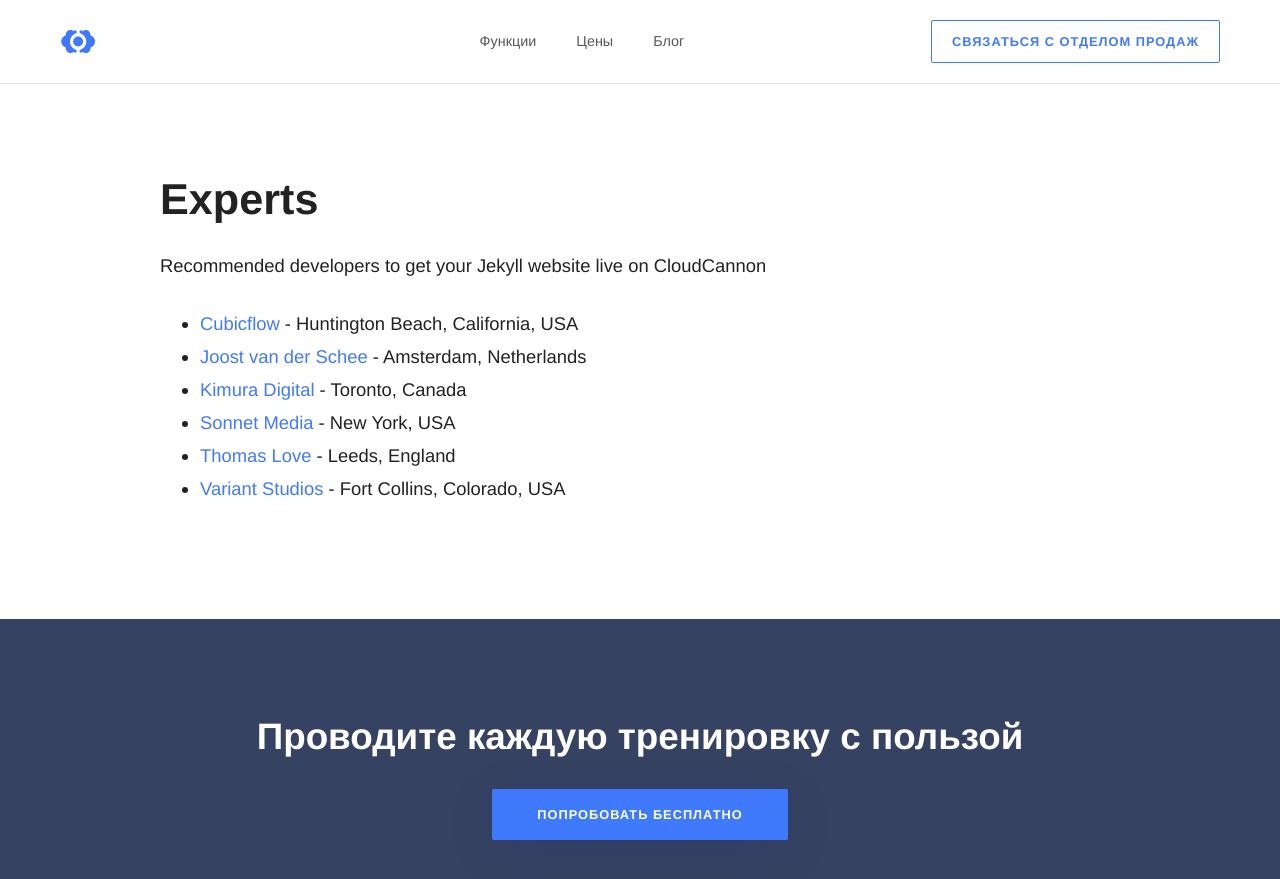
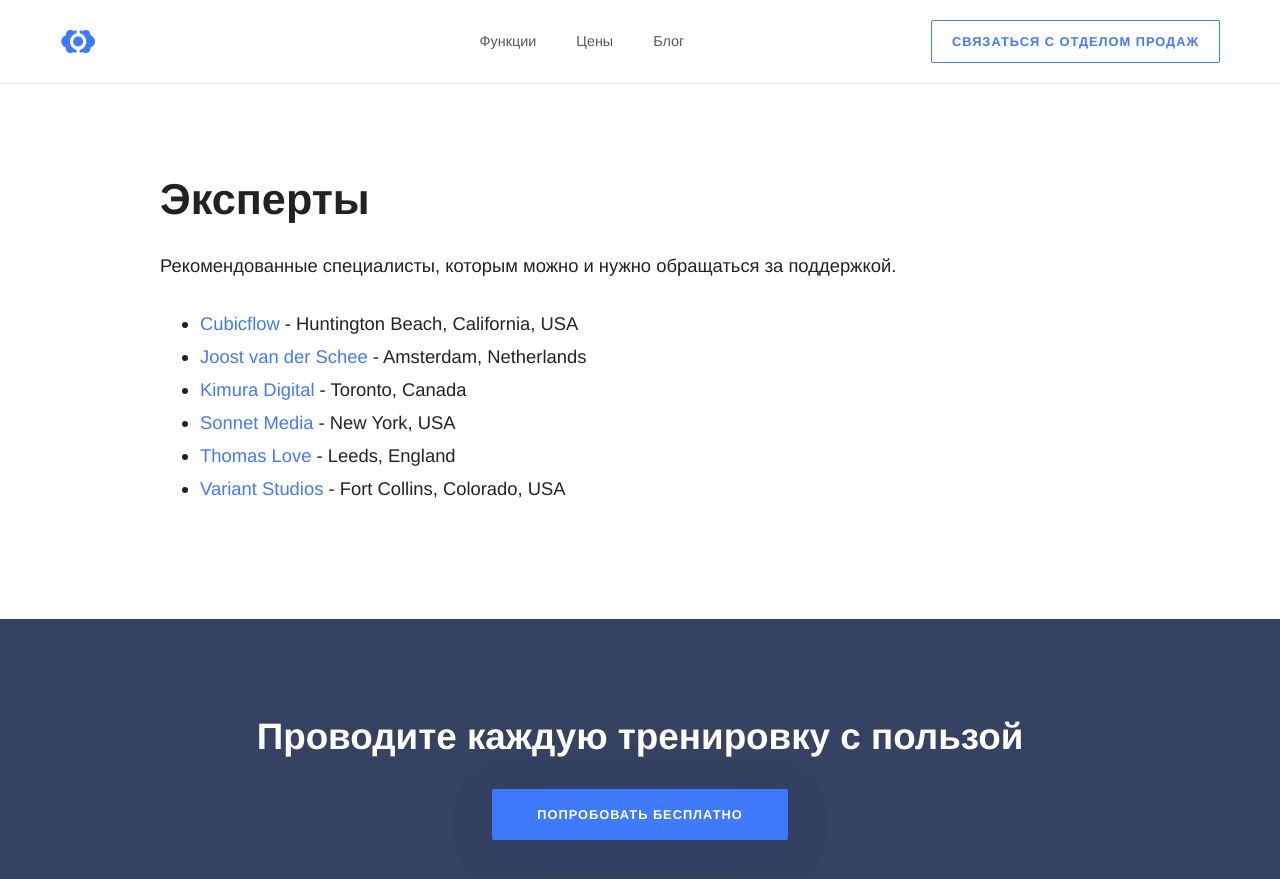
Before and after one commit to RakhimyanTim/adroholic.github.io, a Jekyll site: the page built from pages/experts.html, in a window 1280 px wide and 900 px high. Shown: the top 879 px of the window. Built offline with Jekyll 4.4.1, drawn with Linux system fonts in a browser that asks for light colours; some web fonts are replaced.

Commit message:
Update experts.html

```diff
--- a/pages/experts.html
+++ b/pages/experts.html
@@ -1,12 +1,12 @@
 ---
 layout: info-page
-title: Experts
+title: Эксперты
 permalink: /experts/
 ---
 
-<h1>Experts</h1>
+<h1>Эксперты</h1>
 
-<p>Recommended developers to get your Jekyll website live on CloudCannon</p>
+<p>Рекомендованные специалисты, которым можно и нужно обращаться за поддержкой.</p>
 
 <ul class="experts">
 	{% assign experts = site.data.experts | sort: 'name' %}
```
